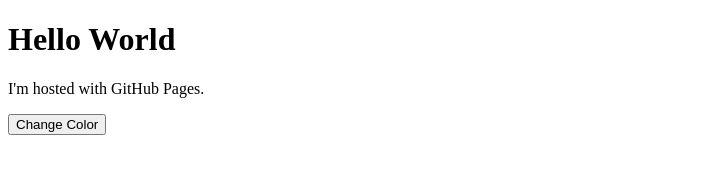
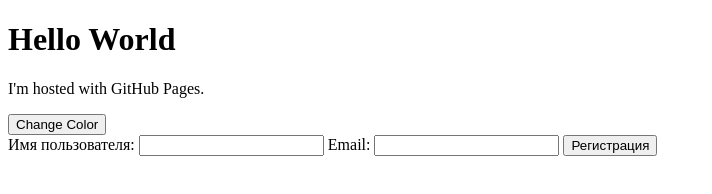
Before and after one commit to dmakhazen/dmakhazen.github.io, a plain HTML site: page index.html in a window 1280 px wide. Shown: the whole page, without its empty margins (0-712 px from the left). Drawn offline with Linux system fonts and the light colour scheme.

Commit message:
modified:   index.html

```diff
--- a/index.html
+++ b/index.html
@@ -40,5 +40,14 @@
 
 <script> dataLayer.push({'event_from_html':'eee'}) </script>
 
+<form id="registrationForm">
+    <label for="username">Имя пользователя:</label>
+    <input type="text" id="username" name="username">
+    <label for="email">Email:</label>
+    <input type="email" id="email" name="email">
+    <button type="submit">Регистрация</button>
+</form>
+<div id="result"></div>
+
 </body>
 </html>
```
